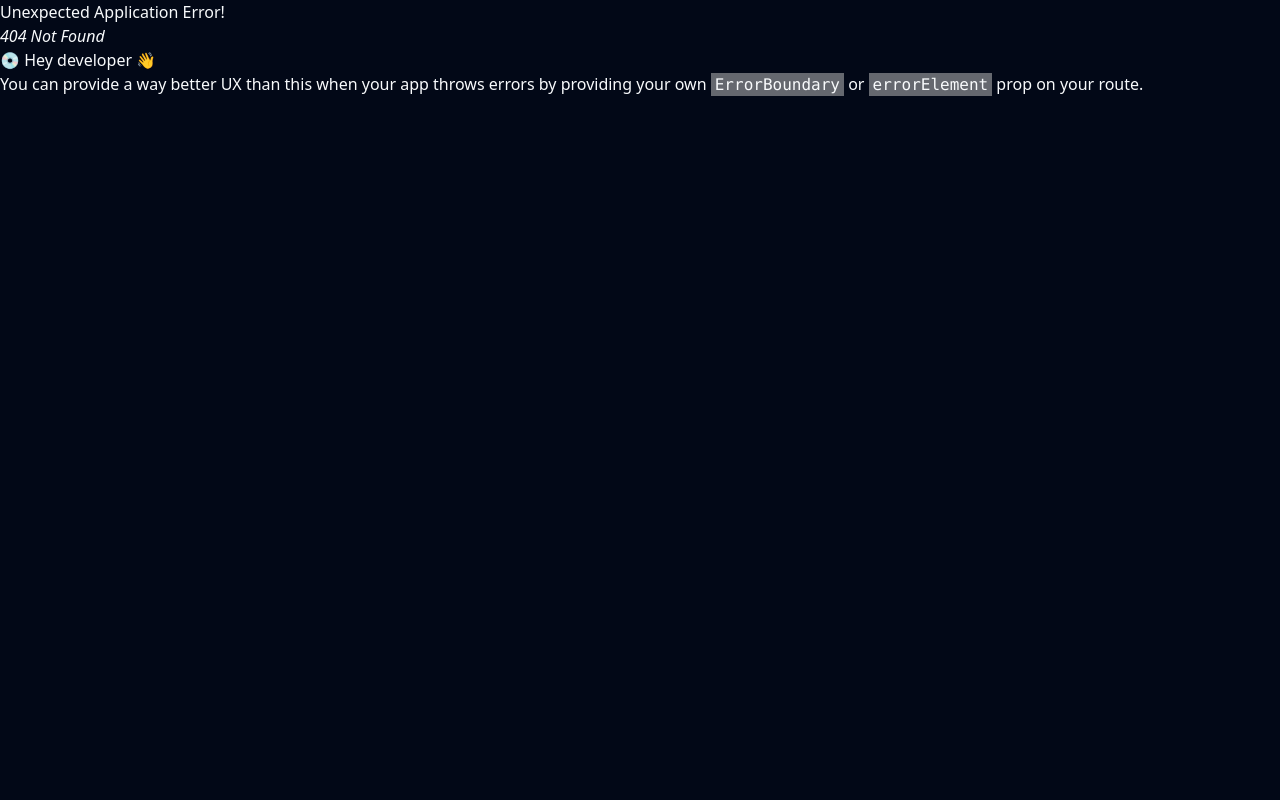
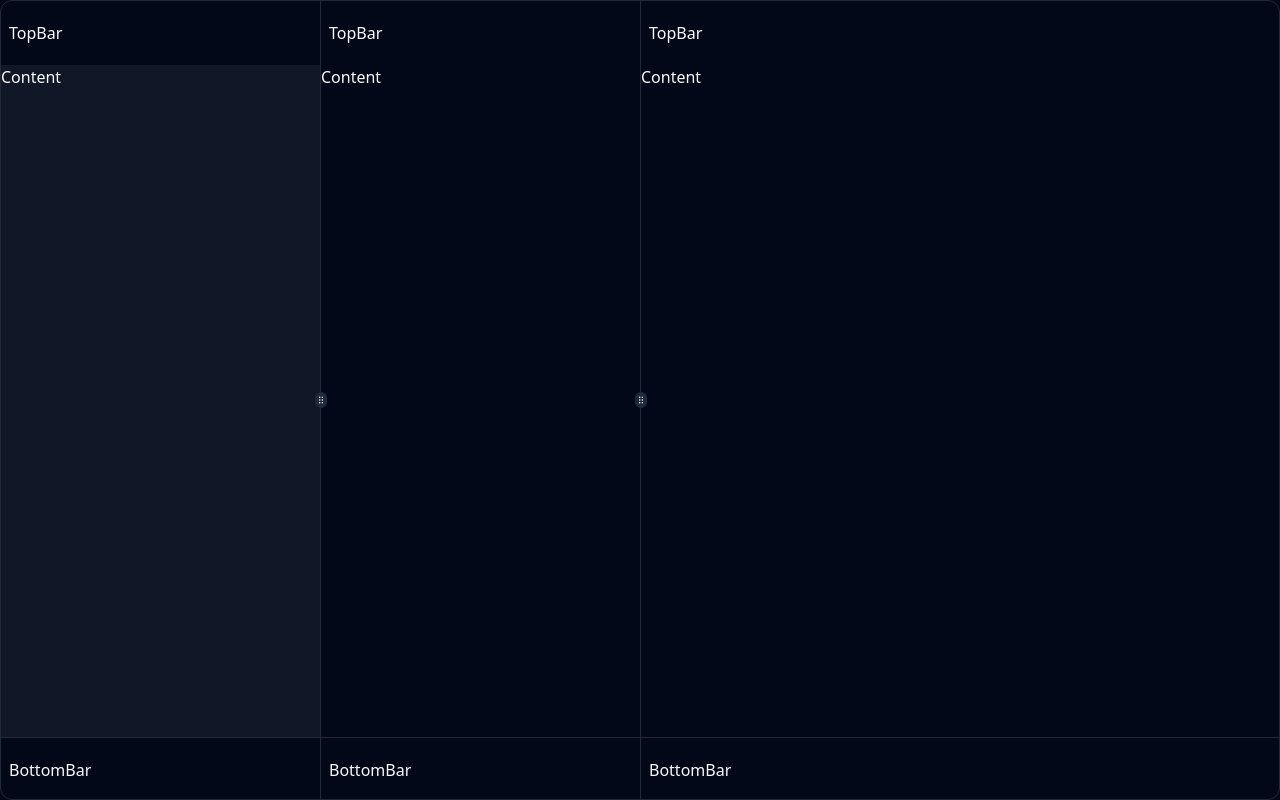
Before and after one commit to sudonite/Codetective, a React (Vite) app in the folder Frontend/: page /dashboard in a window 1280 px wide. Before the commit this address had no page. Built offline with nearby package versions, Linux system fonts and the light colour scheme.

Commit message:
Add: Dashboard Layout

```diff
--- /dev/null
+++ b/Frontend/src/Components/Dashboard/CodeArea.tsx
@@ -0,0 +1,15 @@
+const CodeArea = () => {
+  return (
+    <div className="h-screen flex flex-col">
+      <div className="h-16 max-h-16 p-2 flex flex-row gap-x-2 items-center border-d">
+        <h1 className="text-center">TopBar</h1>
+      </div>
+      <div className="grow">Content</div>
+      <div className="h-16 max-h-16 p-2 flex flex-row items-center justify-between border-t">
+        BottomBar
+      </div>
+    </div>
+  );
+};
+
+export default CodeArea;
--- /dev/null
+++ b/Frontend/src/Components/Dashboard/FileArea.tsx
@@ -0,0 +1,15 @@
+const FileArea = () => {
+  return (
+    <div className="h-screen flex flex-col">
+      <div className="h-16 max-h-16 p-2 flex flex-row gap-x-2 items-center border-d">
+        <h1 className="text-center">TopBar</h1>
+      </div>
+      <div className="grow">Content</div>
+      <div className="h-16 max-h-16 p-2 flex flex-row items-center justify-between border-t">
+        BottomBar
+      </div>
+    </div>
+  );
+};
+
+export default FileArea;
--- /dev/null
+++ b/Frontend/src/Components/Dashboard/RepositoryArea.tsx
@@ -0,0 +1,15 @@
+const RepositoryArea = () => {
+  return (
+    <div className="h-screen flex flex-col">
+      <div className="h-16 max-h-16 p-2 flex flex-row gap-x-2 items-center border-d">
+        <h1 className="text-center">TopBar</h1>
+      </div>
+      <div className="grow bg-secondary/50">Content</div>
+      <div className="h-16 max-h-16 p-2 flex flex-row items-center justify-between border-t">
+        BottomBar
+      </div>
+    </div>
+  );
+};
+
+export default RepositoryArea;
--- a/Frontend/src/Router.tsx
+++ b/Frontend/src/Router.tsx
@@ -3,6 +3,7 @@ import { RouterProvider, createBrowserRouter } from "react-router-dom";
 import Landing from "@/Routes/Landing";
 import Login from "@/Routes/Login";
 import Register from "@/Routes/Register";
+import Dashboard from "./Routes/Dashboard";
 
 const routes = createBrowserRouter([
   {
@@ -22,6 +23,10 @@ const routes = createBrowserRouter([
       },
     ],
   },
+  {
+    path: "/dashboard",
+    element: <Dashboard />,
+  },
 ]);
 
 const Router = () => {
--- /dev/null
+++ b/Frontend/src/Routes/Dashboard.tsx
@@ -0,0 +1,31 @@
+import {
+  ResizableHandle,
+  ResizablePanel,
+  ResizablePanelGroup,
+} from "@/Components/UI/Resizable";
+
+import RepositoryArea from "@/Components/Dashboard/RepositoryArea";
+import FileArea from "@/Components/Dashboard/FileArea";
+import CodeArea from "@/Components/Dashboard/CodeArea";
+
+const Dashboard = () => {
+  return (
+    <div className="w-screen h-screen flex flex-col">
+      <ResizablePanelGroup direction="horizontal" className="border rounded-lg">
+        <ResizablePanel defaultSize={25}>
+          <RepositoryArea />
+        </ResizablePanel>
+        <ResizableHandle withHandle />
+        <ResizablePanel minSize={20} defaultSize={25}>
+          <FileArea />
+        </ResizablePanel>
+        <ResizableHandle withHandle />
+        <ResizablePanel minSize={50} defaultSize={50}>
+          <CodeArea />
+        </ResizablePanel>
+      </ResizablePanelGroup>
+    </div>
+  );
+};
+
+export default Dashboard;
--- a/Frontend/src/Routes/Login.tsx
+++ b/Frontend/src/Routes/Login.tsx
@@ -1,6 +1,6 @@
 import { useState, useRef } from "react";
 
-import { Link } from "react-router-dom";
+import { Link, useNavigate } from "react-router-dom";
 
 import { FaArrowLeft } from "react-icons/fa6";
 import { AiOutlineLoading } from "react-icons/ai";
@@ -12,14 +12,15 @@ import { Checkbox } from "@/Components/UI/Checkbox";
 import AuthLayout from "@/Components/Auth/AuthLayout";
 
 const Login = () => {
-  const [loading, setLoading] = useState(false);
+  const navigate = useNavigate();
+  const [loading, _] = useState(false);
 
   const emailRef = useRef<HTMLInputElement>(null);
   const passwordRef = useRef<HTMLInputElement>(null);
   const monthRef = useRef<HTMLButtonElement>(null);
 
   const handleLogin = () => {
-    setLoading(true);
+    navigate("/dashboard");
   };
 
   return (
```
